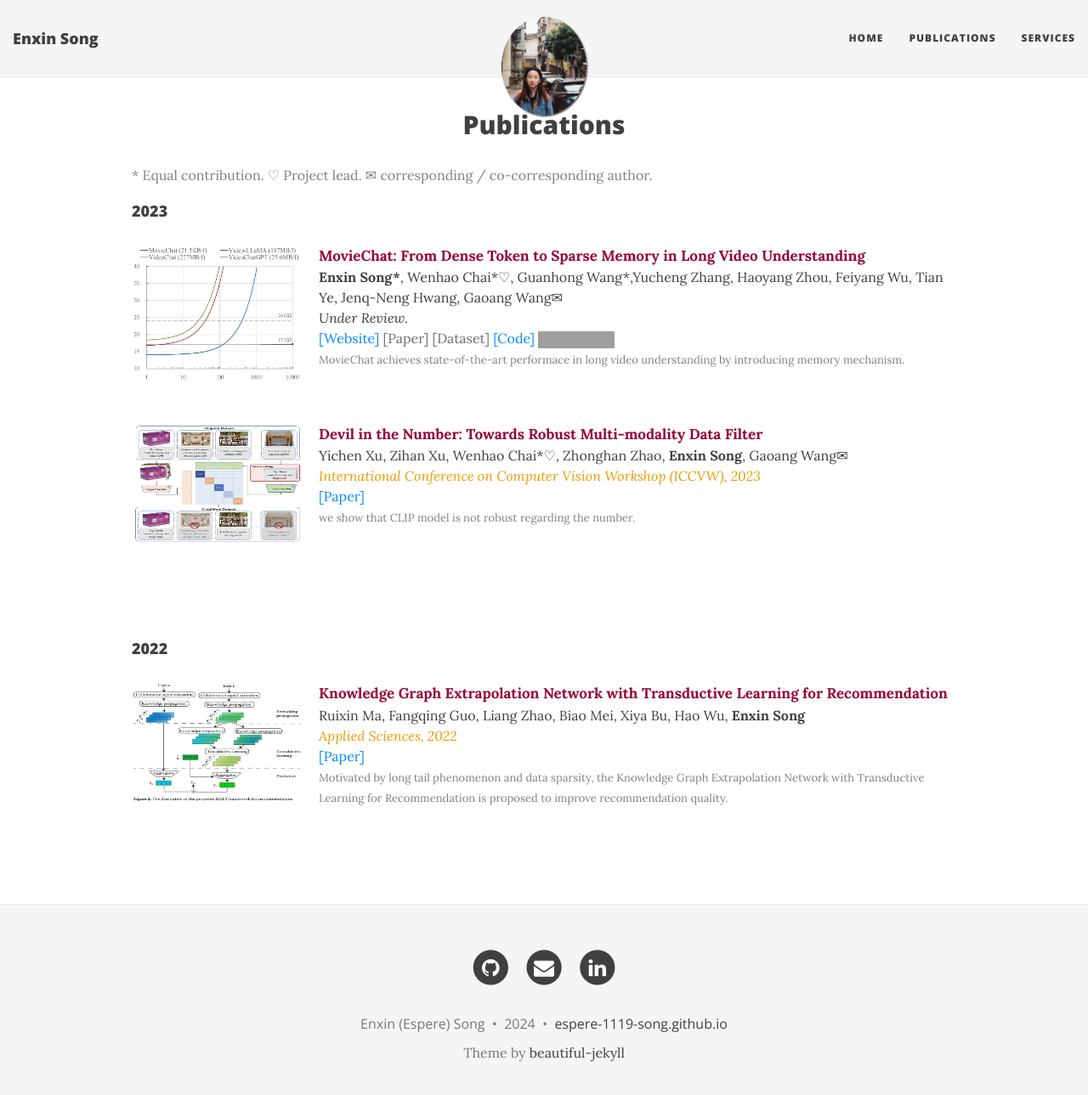
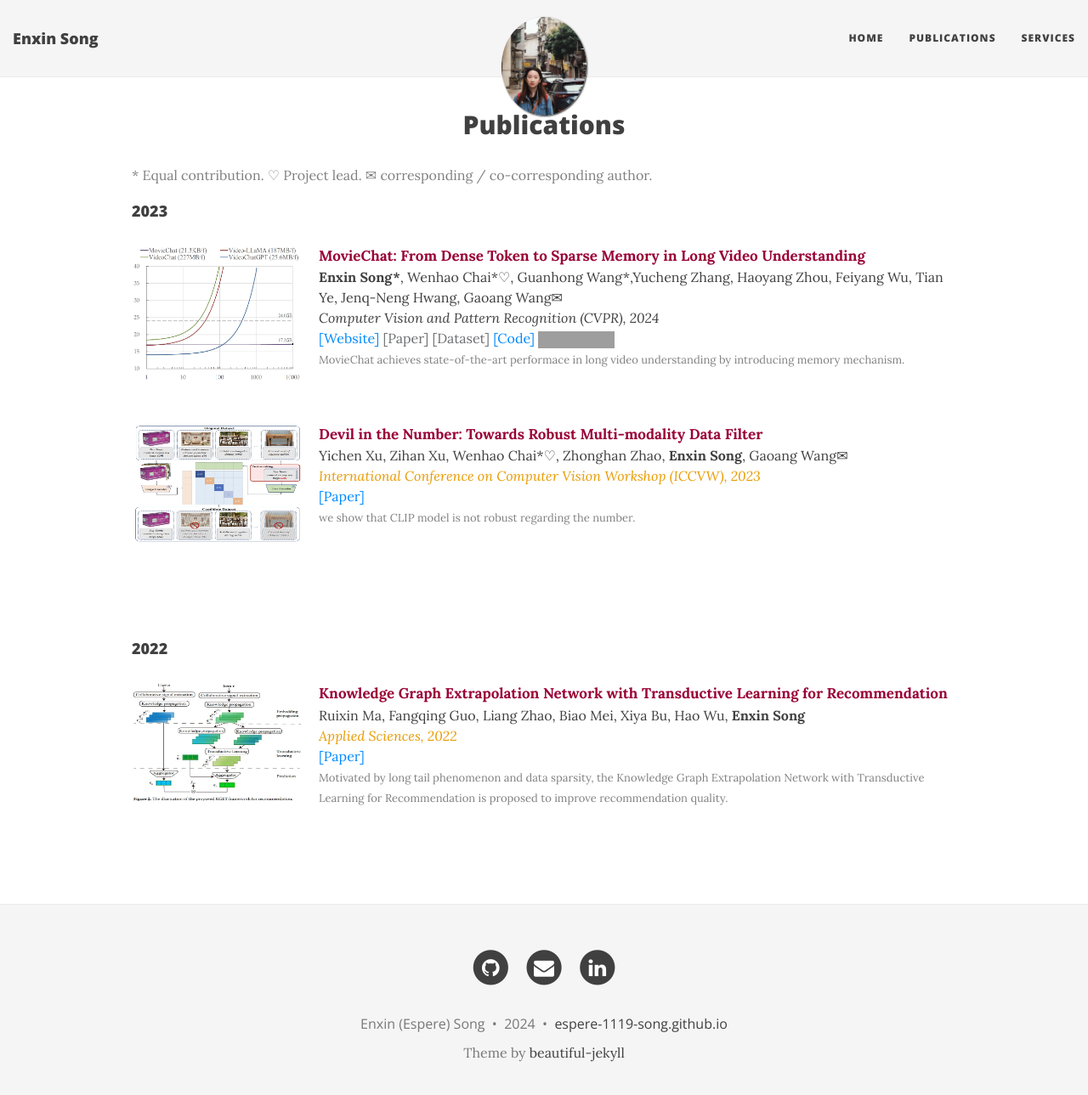
Before and after one commit to hikomal/hikomal.github.io, a Jekyll site: the page built from publications.html, in a window 1280 px wide and 1301 px high. Shown: the top 1289 px of the window at 85% size. Built offline with Jekyll 4.4.1, drawn with Linux system fonts in a browser that asks for light colours; nearby versions of some CDN libraries; grey boxes are pictures that could not be loaded.

Commit message:
Update publications.html

```diff
--- a/publications.html
+++ b/publications.html
@@ -39,7 +39,7 @@ h3 { font-size : 18px; margin : 8; padding : 0; }
     <br>
     <b>Enxin Song*</b>, Wenhao Chai*♡, Guanhong Wang*,Yucheng Zhang, Haoyang Zhou, Feiyang Wu, Tian Ye, Jenq-Neng Hwang, Gaoang Wang✉
     <br>
-    <em>Under Review.</em>
+    <em>Computer Vision and Pattern Recognition (CVPR), 2024</em>
     <br>
     <a href="https://rese1f.github.io/MovieChat/">[Website]</a>
     <a href="">[Paper]</a>
```
